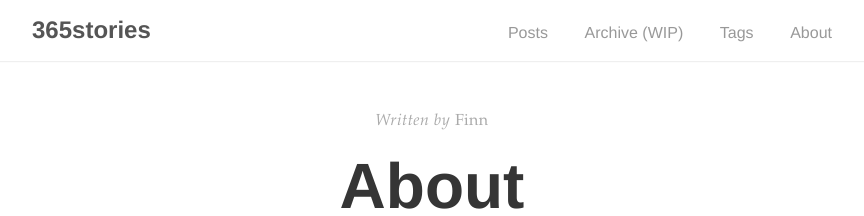
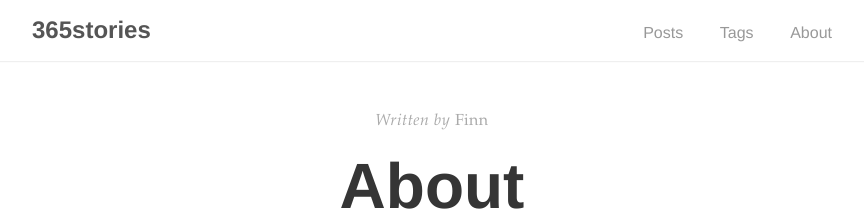
Before and after one commit to chocciibuster/chocciibuster.github.io, a Jekyll site: the page built from _pages/about.md, in a window 1280 px wide. Shown: the top 216 px of the page, without its empty margins (208-1072 px from the left). Built offline with Jekyll 4.4.1, drawn with Linux system fonts in a browser that asks for light colours.

Commit message:
remove archive

```diff
--- a/_includes/navigation.html
+++ b/_includes/navigation.html
@@ -5,7 +5,6 @@
     </a>
     <ul>
       <li><a href="{{ site.baseurl }}/">Posts</a></li>
-      <li><a href="{{ '/archive' | prepend: site.baseurl }}">Archive (WIP)</a></li>
       <li><a href="{{ '/tags' | prepend: site.baseurl }}">Tags</a></li>
       <li><a href="{{ '/about' | prepend: site.baseurl }}">About</a></li>
     </ul>
```
Also changed, not shown: 5 other files.
